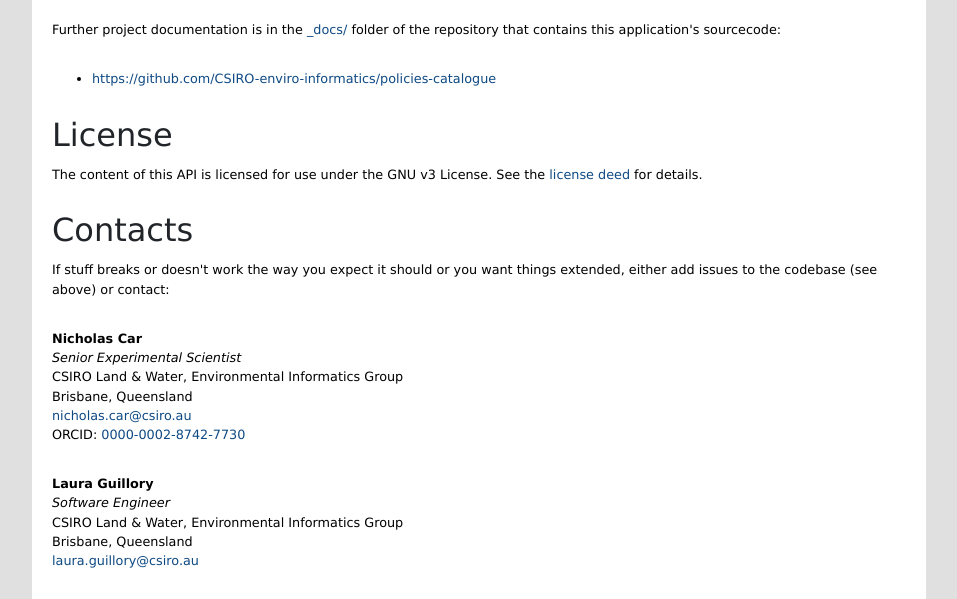
After one commit to CSIRO-enviro-informatics/licences-catalogue, a Python web app: template view/templates/about.html in a window 1280 px wide. The commit adds this page. Shown: the part 376-975 px from the top of the page, without its empty margins (161-1118 px from the left). Run offline with Jinja, Linux system fonts and the light colour scheme; the template is opened without the code that fills it, so the values that code supplies are empty; some libraries are stand-ins or nearby versions; some web fonts are replaced.

Commit message:
Visual improvements in navigation bar and footer. Added About page.

```diff
--- a/controller/routes.py
+++ b/controller/routes.py
@@ -13,6 +13,11 @@ routes = Blueprint('controller', __name__)
 @routes.route('/')
 def home():
     return render_template('page_home.html')
+
+
+@routes.route('/about')
+def about():
+    return render_template('about.html')
 
 
 @routes.route('/search')
--- a/view/style/csiro_theme.css
+++ b/view/style/csiro_theme.css
@@ -82,7 +82,7 @@ nav {
     color: white;
     font-weight:bold;
     margin-top:-35px;
-	margin-left: 375px;
+	margin-left: 350px;
     text-align: right;
 }
 
@@ -107,7 +107,7 @@ nav ul li a {
   text-decoration: none;
   font-weight: bold;
   color: white;
-  padding: 3px 5px 3px 5px;
+  padding: 3px 7px 3px 7px;
   border-radius: 8px;
   border: none;
 }
@@ -137,11 +137,17 @@ nav ul li a:hover {
 }
 
 #footer-external {
-        margin: 0 auto;
-        width:894px;
+    margin: 0 auto;
+    width:894px;
 	box-shadow: 0 0 10px -8px #CDCDCD inset, 0 10px 10px -8px #CDCDCD inset;
-	margin-top: -15px;
+	margin-top: -16px;
 	padding-top: 0px;
+	padding-bottom: 10px;
+	background-image: url('footer-top.png');
+	background-position: top center;
+	background-repeat: no-repeat;
+	background-color: #ebf9fa;
+	display: block;
 }
 
 #footer-external-links {
--- /dev/null
+++ b/view/templates/about.html
@@ -0,0 +1,31 @@
+{% extends "layout.html" %}
+{% block content %}
+    <h1>About this tool</h1>
+    <p>This is a Linked Data catalogue of licences presented as Policies according to the <a href="https://www.w3.org/TR/odrl-model/">ODRL Information Model 2.2</a>.</p>
+    <p>The technology used is Python Flask - a bare-bones HTTP framework - configured as a simple Model-View-Controller application with the application data being stored in SQLite. Data from the database will also be available as RDF data in a future release.</p>
+    <p>Further project documentation is in the <a href="https://github.com/CSIRO-enviro-informatics/policies-catalogue/tree/master/_docs">_docs/</a> folder of the repository that contains this application's sourcecode:</p>
+    <ul><li>
+        <a href="https://github.com/CSIRO-enviro-informatics/policies-catalogue">
+            https://github.com/CSIRO-enviro-informatics/policies-catalogue
+        </a>
+    </li></ul>
+    <h2>License</h2>
+    <p>The content of this API is licensed for use under the GNU v3 License. See the <a href="LICENSE">license deed</a> for details.</p>
+    <h2>Contacts</h2>
+    <p>If stuff breaks or doesn't work the way you expect it should or you want things extended, either add issues to the codebase (see above) or contact:</p>
+    <p>
+        <strong>Nicholas Car</strong><br />
+        <em>Senior Experimental Scientist</em><br />
+        CSIRO Land &amp; Water, Environmental Informatics Group<br />
+        Brisbane, Queensland<br />
+        <a href="mailto:nicholas.car@csiro.au">nicholas.car@csiro.au</a><br />
+        ORCID: <a href="https://orcid.org/0000-0002-8742-7730">0000-0002-8742-7730</a>
+    </p>
+    <p>
+        <strong>Laura Guillory</strong><br />
+        <em>Software Engineer</em><br />
+        CSIRO Land &amp; Water, Environmental Informatics Group<br />
+        Brisbane, Queensland<br />
+        <a href="mailto:laura.guillory@csiro.au">laura.guillory@csiro.au</a>
+    </p>
+{% endblock %}
--- a/view/templates/layout.html
+++ b/view/templates/layout.html
@@ -3,7 +3,7 @@
 <head lang="en">
     <meta charset="UTF-8">
     <meta name="viewport" content="width=device-width, initial-scale=1, shrink-to-fit=no">
-    <title>Policies Catalogue</title>
+    <title>Licence Catalogue</title>
     <link rel="stylesheet" href="https://stackpath.bootstrapcdn.com/bootstrap/4.1.3/css/bootstrap.min.css">
     <link rel="stylesheet" href="https://use.fontawesome.com/releases/v5.3.1/css/all.css">
     <link rel="stylesheet" href="{{ url_for('static', filename='csiro_theme.css') }}" />
@@ -12,13 +12,16 @@
 </head>
 <body>
     <header>
-        <img id="csiro-logo" src="{{ url_for('static', filename='logo.gif') }}" alt="CSIRO's logo" />
+        <a href="https://www.csiro.au/"><img id="csiro-logo" src="{{ url_for('static', filename='logo.gif') }}" alt="CSIRO's logo" /></a>
 	    <nav>
             <ul>
-                <li><a href="https://csiro.au">CSIRO</a></li>
-                <li><a href="{{ url_for('controller.home') }}">Catalogue Home</a></li>
+                <li><a href="{{ url_for('controller.home') }}">Home</a></li>
                 <li><a href="{{ url_for('controller.search') }}">Search</a></li>
-                <li><a href="{{ url_for('controller.create_licence_form') }}">Create New</a></li>
+                <li><a href="{{ url_for('controller.create_licence_form') }}">Create</a></li>
+                <li><a href="{{ url_for('controller.licence_routes') }}">Licences</a></li>
+                <li><a href="{{ url_for('controller.action_routes') }}">Actions</a></li>
+                <li><a href="#!">Parties</a></li>
+                <li><a href="{{ url_for('controller.about') }}">About</a></li>
             </ul>
         </nav>
     </header>
@@ -27,7 +30,6 @@
             {% block content %}{% endblock %}
         </div><!-- container-content -->
     </div><!-- container-content-2 -->
-
     <div id="footer-external">
 		<ul id="footer-external-links">
 			<li>CSIRO links: </li>
```
Also changed, not shown: view/templates/page_home.html (+2 -30 lines), view/style/footer-top.png (added).
